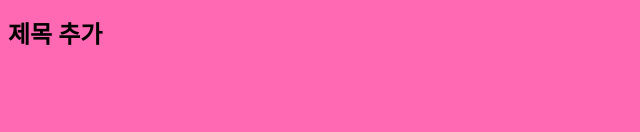
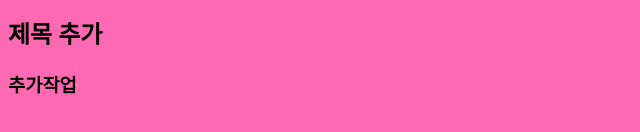
Before and after one commit to seungyeop12/my_second, a plain HTML site: page index.html in a window 1280 px wide. Shown: the part 272-404 px from the top of the page, without its empty margins (0-640 px from the left). Drawn offline with Linux system fonts and the light colour scheme.

Commit message:
추가작업

```diff
--- a/index.html
+++ b/index.html
@@ -13,6 +13,7 @@
   <p>Lorem ipsum dolor sit amet.</p>
 
   <h2>제목 추가</h2>
+  <h3>추가작업</h3>
 </body>
 
 </html>
```
